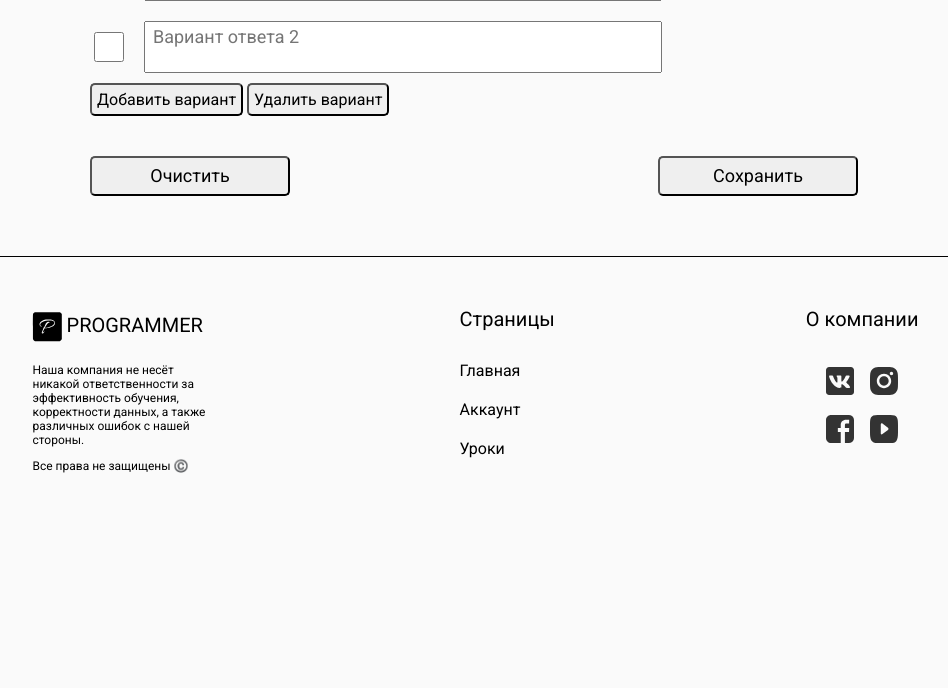
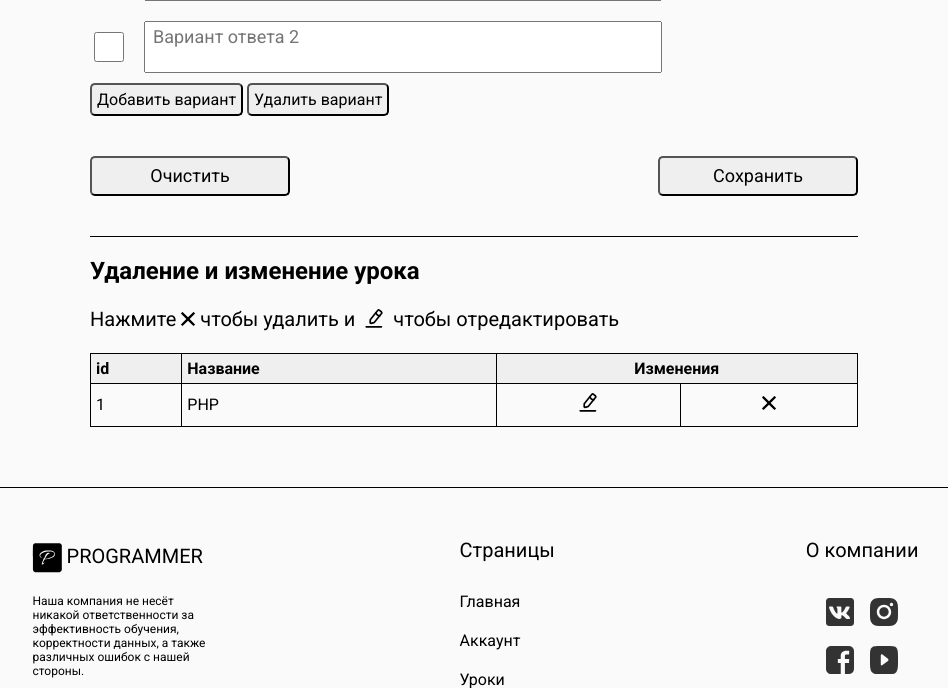
Before and after one commit to GodgonShlem/kursovaia, a Flask app: page /lessoncreate in a window 1280 px wide. Shown: the part 1434-2122 px from the top of the page, without its empty margins (166-1114 px from the left). Before the commit the page ends 1907 px from the top, so only its background shows below. Run offline with Flask 3, Linux system fonts and the light colour scheme.

Commit message:
Меню уроков
Список уроков из бд на странице создания для последующего редактирования или удаления урока

```diff
--- a/app.py
+++ b/app.py
@@ -56,7 +56,8 @@ def lessons():
 
 @app.route('/lessoncreate', methods=['GET','POST'])
 def lessonsadmin():
-    return render_template('lessoncreate.html', active_page='lessons')
+    lessons = Lessons.query.all()
+    return render_template('lessoncreate.html', lessons=lessons, active_page='lessons')
 
 UPLOAD_FOLDER = 'static/uploads'
 ALLOWED_EXTENSIONS = {'png', 'jpg', 'jpeg', 'gif'}
--- a/static/css/interactions.scss
+++ b/static/css/interactions.scss
@@ -76,4 +76,48 @@
             }
         }
     }
+    .interactions-edit {
+        border-top:  1px solid variables.$MainColorText;
+        .interactions-delete-text {
+            font-size: 20px;
+            display: flex;
+            align-items: center;
+        }
+        .interactions-edit-xsymbol{
+            width: 14px;
+            margin: 0 5px;
+        }
+        .interactions-edit-pencil{
+            width: 28px;
+            margin: 0 5px;
+        }
+        .interactions-edit-table {
+            width: 100%;
+            border-collapse: collapse;
+            .interactions-edit-table-str {
+                .interactions-edit-table-str-title {
+                    font-weight: bold;
+	                padding: 5px;
+	                background: #efefef;
+	                border: 1px solid variables.$MainColorText;
+                }
+                td {
+                    border: 1px solid variables.$MainColorText;
+	                padding: 5px;
+                    &:nth-of-type(3), &:nth-of-type(4) {
+                        text-align: center;
+                    }
+                }
+                .interactions-edit-table-str-btn {
+                    button {
+                        width: 100%;
+                        height: 100%;
+                        border: none;
+                        background-color: variables.$MainBackground;
+                        cursor: pointer;
+                    }
+                }
+            }
+        }
+    }
 }
--- a/static/css/main.css
+++ b/static/css/main.css
@@ -402,3 +402,43 @@ html {
   border-radius: 5px;
   cursor: pointer;
 }
+.interactions .interactions-edit {
+  border-top: 1px solid black;
+}
+.interactions .interactions-edit .interactions-delete-text {
+  font-size: 20px;
+  display: flex;
+  align-items: center;
+}
+.interactions .interactions-edit .interactions-edit-xsymbol {
+  width: 14px;
+  margin: 0 5px;
+}
+.interactions .interactions-edit .interactions-edit-pencil {
+  width: 28px;
+  margin: 0 5px;
+}
+.interactions .interactions-edit .interactions-edit-table {
+  width: 100%;
+  border-collapse: collapse;
+}
+.interactions .interactions-edit .interactions-edit-table .interactions-edit-table-str .interactions-edit-table-str-title {
+  font-weight: bold;
+  padding: 5px;
+  background: #efefef;
+  border: 1px solid black;
+}
+.interactions .interactions-edit .interactions-edit-table .interactions-edit-table-str td {
+  border: 1px solid black;
+  padding: 5px;
+}
+.interactions .interactions-edit .interactions-edit-table .interactions-edit-table-str td:nth-of-type(3), .interactions .interactions-edit .interactions-edit-table .interactions-edit-table-str td:nth-of-type(4) {
+  text-align: center;
+}
+.interactions .interactions-edit .interactions-edit-table .interactions-edit-table-str .interactions-edit-table-str-btn button {
+  width: 100%;
+  height: 100%;
+  border: none;
+  background-color: rgb(250, 250, 250);
+  cursor: pointer;
+}
--- a/templates/lessoncreate.html
+++ b/templates/lessoncreate.html
@@ -43,6 +43,25 @@
             <button type="submit" class="interactions-form-group-btns-btn" id="interactions-btn-submit">Сохранить</button>
         </div>
     </form>
+    <div class="interactions-edit">
+        <h2 class="interactions-delete-title">Удаление и изменение урока</h2>
+        <p class="interactions-delete-text">Нажмите <img src="../static/img/x-symbol.svg" alt="" class="interactions-edit-xsymbol"> чтобы удалить и <img src="../static/img/pencil-edit.svg" alt="" class="interactions-edit-pencil"> чтобы отредактировать</p>
+        <table class="interactions-edit-table">
+                <tr class="interactions-edit-table-str">
+                    <td class="interactions-edit-table-str-title">id</td>
+                    <td class="interactions-edit-table-str-title">Название</td>
+                    <td class="interactions-edit-table-str-title" colspan="2">Изменения</td>
+                </tr>
+            {% for lesson in lessons%}
+                <tr class="interactions-edit-table-str" id="interactions-edit-table-str{{lesson.id}}">
+                    <td class="interactions-edit-table-str-id">{{ lesson.id }}</td>
+                    <td class="interactions-edit-table-str-lesson">{{ lesson.title }}</td>
+                    <td class="interactions-edit-table-str-edit"><a href=""> <img src="../static/img/pencil-edit.svg" alt="" class="interactions-edit-pencil"></a></td>
+                    <td class="interactions-edit-table-str-btn"><button type="button"><img src="../static/img/x-symbol.svg" alt="" class="interactions-edit-xsymbol"></button></td>
+                </tr>
+            {% endfor %}
+        </table>
+    </div>
 </div>
 <script src="../static/scripts/creator.js"></script>
 {% endblock %}
```
Also changed, not shown: static/img/pencil-edit.svg (added), static/img/x-symbol.svg (added).
